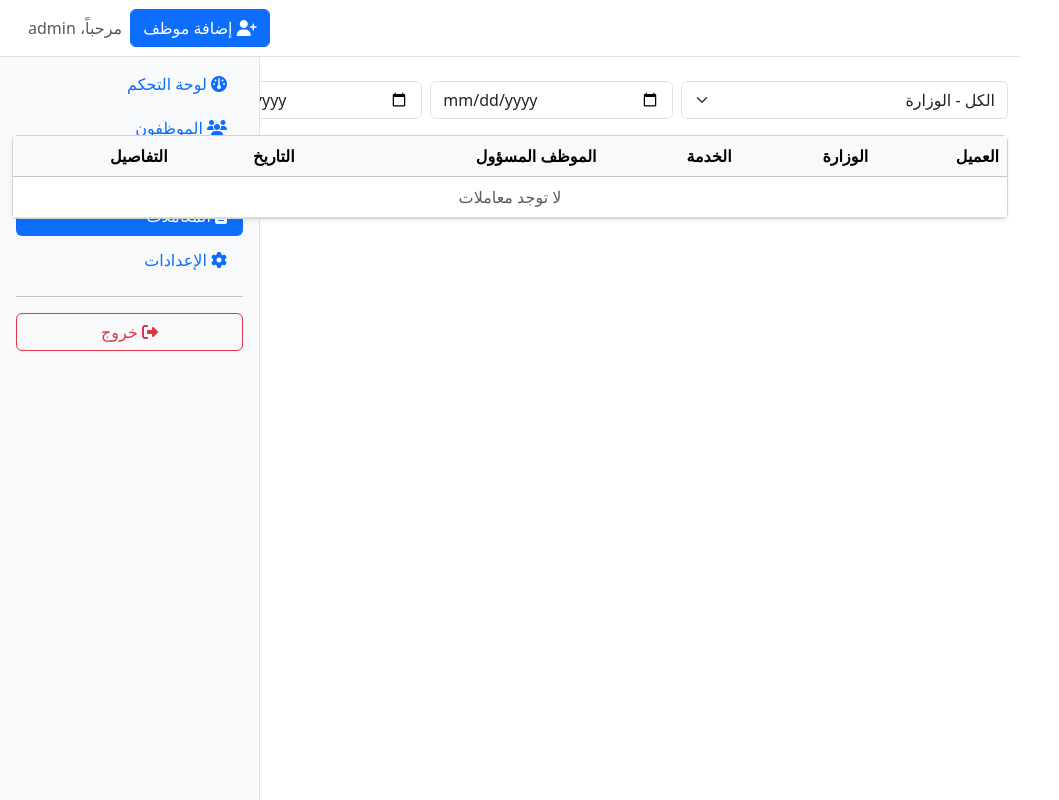
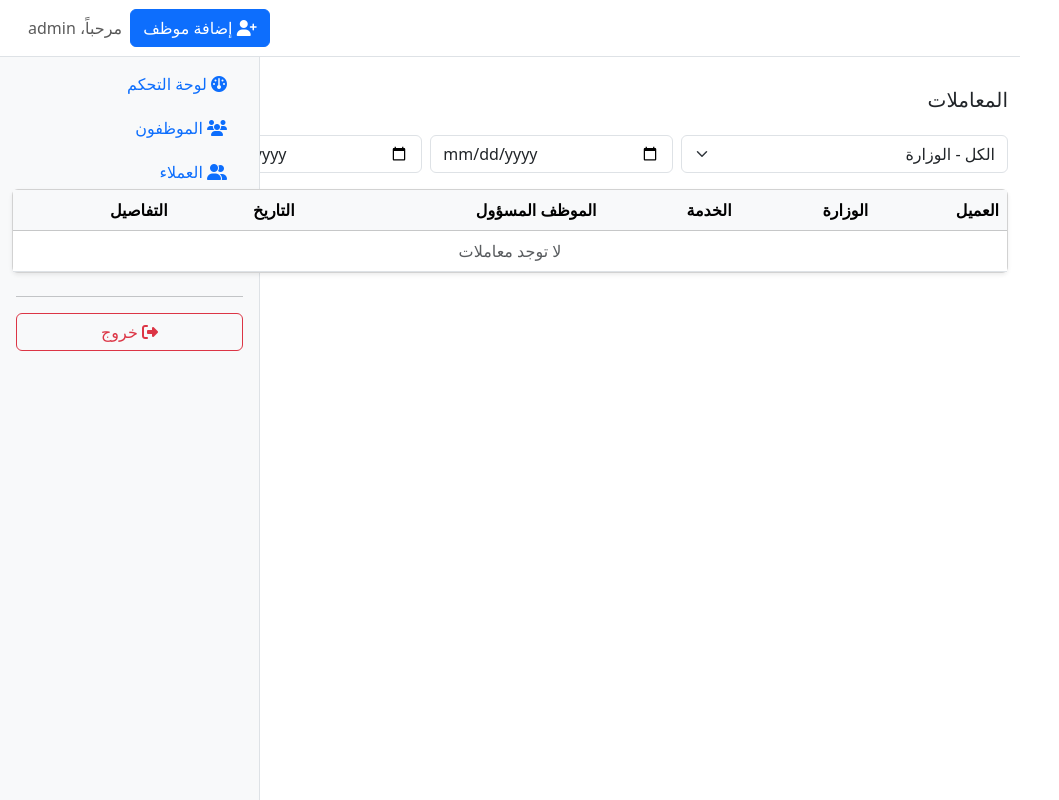
Before and after one commit to citybeachgulf-droid/sanad, a Flask app: page /admin/transactions in a window 1280 px wide. Shown: the whole page, without its empty margins (0-1059 px from the left). Run offline with Flask 3, Linux system fonts and the light colour scheme; a user stored in the database is signed in.

Commit message:
Add button to add new government transaction (#11)
Co-authored-by: Cursor Agent <cursoragent@cursor.com>

```diff
--- a/sandak_flask_project/app/templates/admin/transactions.html
+++ b/sandak_flask_project/app/templates/admin/transactions.html
@@ -1,6 +1,10 @@
 {% extends 'admin/layout.html' %}
 {% block title %}المعاملات{% endblock %}
 {% block content %}
+<div class="d-flex justify-content-between align-items-center mb-3">
+  <h5 class="mb-0">المعاملات</h5>
+  <a class="btn btn-primary" href="{{ url_for('main.add_gov_transaction') }}"><i class="fa fa-plus"></i> إضافة معاملة</a>
+</div>
 <form class="row g-2 mb-3" method="get">
   <div class="col-md-4">
     <select class="form-select" name="ministry_id">
```
